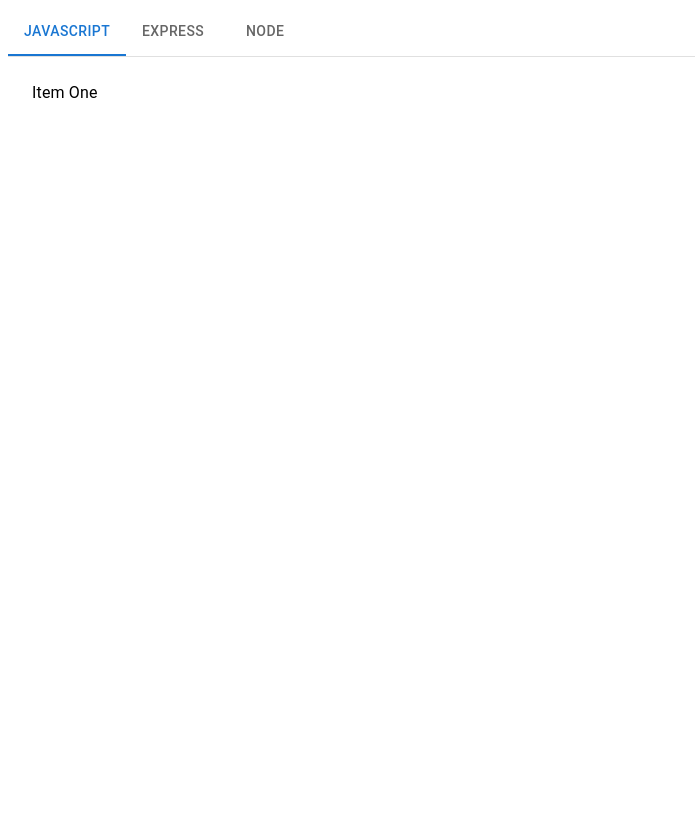
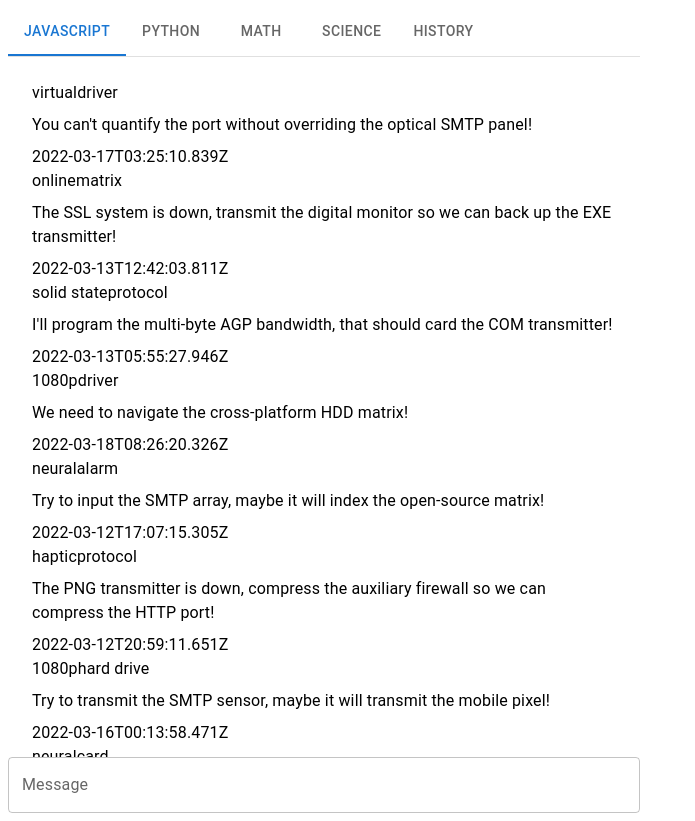
Before and after one commit to Cardamom-BlueOcean/study.io, a React app: page /userlogin in a window 1280 px wide. Shown: the whole page, without its empty margins (0-695 px from the left). Before the commit the page ends 800 px from the top, so only its background shows below. Built offline with nearby package versions, Linux system fonts and the light colour scheme; no server answers.

Commit message:
dynamically rendering fake data

```diff
--- a/client/components/GroupTabs.tsx
+++ b/client/components/GroupTabs.tsx
@@ -1,33 +1,53 @@
 import * as React from 'react';
-import { Box, Tab } from '@mui/material';
+import { Box, Tab, TextField, Stack } from '@mui/material';
 import { TabContext, TabList, TabPanel } from '@mui/lab';
-//import { fakeData } from './fakeGroupData';
+import { fakeData } from './fakeGroupData';
+import { group } from 'console';
 
 
 
 
 export default function GroupTabs() {
-  const [value, setValue] = React.useState<string>('1');
-  //console.log(fakeData);
+  const [value, setValue] = React.useState<string>('javascript');
+  const [groups, setGroups] = React.useState(fakeData);
 
-  const handleChange = (event: any, newValue :string) => {
+  const handleChange = (event, newValue) => {
     setValue(newValue);
   };
 
   return (
-    <Box sx={{ width: '100%', typography: 'body1' }}>
+    <Box sx={{ width: '50%', typography: 'body1' }}>
       <TabContext value={value}>
         <Box sx={{ borderBottom: 1, borderColor: 'divider' }}>
           <TabList onChange={handleChange} aria-label="lab API tabs example">
-            <Tab label="Javascript" value="1" />
-            <Tab label="Express" value="2" />
-            <Tab label="Node" value="3" />
+            {groups.map((group, i) => (
+              < Tab key={i} label={group.groupName} value={group.groupName} />
+            ))}
           </TabList>
         </Box>
-        <TabPanel value="1">Item One</TabPanel>
-        <TabPanel value="2">Item Two</TabPanel>
-        <TabPanel value="3">Item Three</TabPanel>
+        <Box sx={{ height: '700px', overflow: 'scroll' }}>
+          {groups.map((group, i) => (
+            < TabPanel key={i} value={group.groupName}>
+              {group.messages.map((message, i) => (
+                <Stack spacing={1}>
+                  <Box>{message.userName}</Box>
+                  <Box>{message.body}</Box>
+                  <Box>{message.date}</Box>
+                </Stack>))}
+            </TabPanel>
+          ))}
+        </Box>
       </TabContext>
+      <Box
+        component="form"
+        sx={{
+          '& > :not(style)': { m: 0, width: '100%' },
+        }}
+        noValidate
+        autoComplete="off"
+      >
+        <TextField id="outlined-basic" label="Message" variant="outlined" />
+      </Box>
     </Box>
 
   );
```
